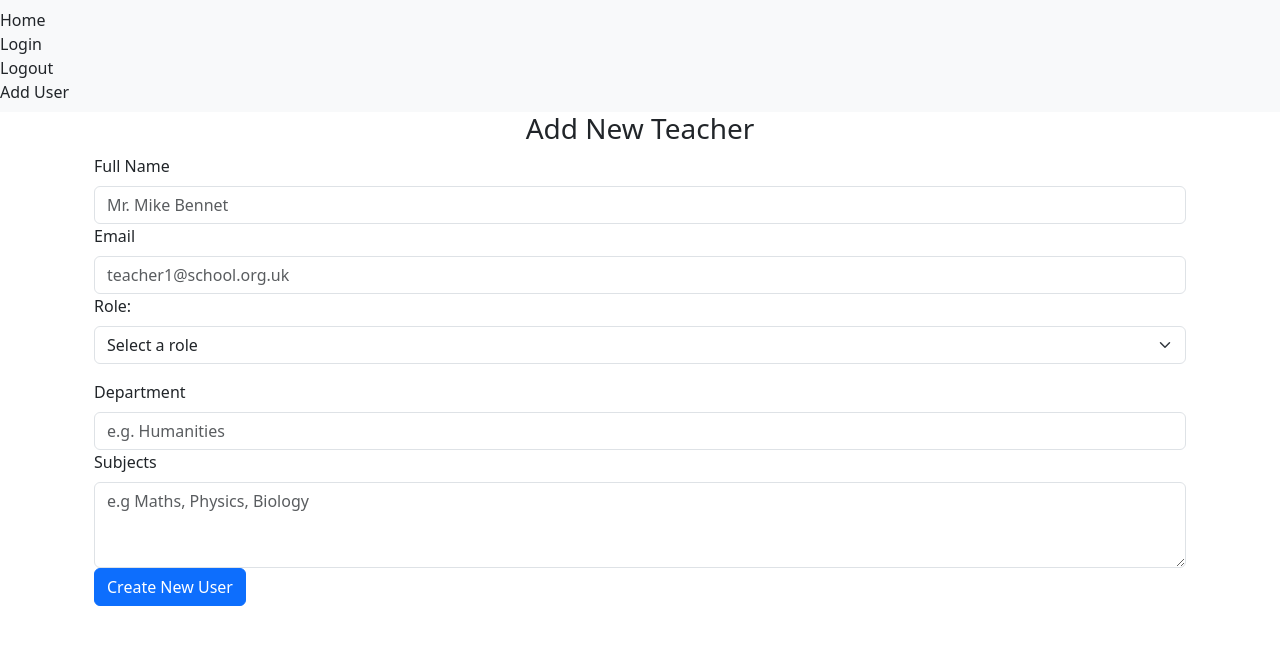
After one commit to Tobi1654/SSMART, a Flask app: page /admin/add_user in a window 1280 px wide. The commit adds this page. Shown: the top 645 px of the page. Run offline with Flask 3, Linux system fonts and the light colour scheme; the visitor is signed in with stand-in values (Sample User, id 1).

Commit message:
almost completed the changing process

```diff
--- a/app/admin.py
+++ b/app/admin.py
@@ -18,7 +18,7 @@ def dashboard():
 
 @admin.route('/admin/add_user', methods=['GET', 'POST'])
 @admin_required
-def add_teacher():
+def add_user():
     if request.method == 'POST':
         full_name = request.form.get('full_name')
         email = request.form.get('email')
@@ -36,7 +36,7 @@ def add_teacher():
 
         if User.query.filter_by(email=email).first():
             flash('An account with this email already exist', category='error')
-            return redirect(url_for('admin.add_use'))
+            return redirect(url_for('admin.add_user'))
 
         base_username = email.split('@')[0]
         username = base_username
@@ -69,7 +69,7 @@ def add_teacher():
 
         db.session.commit()
 
-        flash(f'Teacher created. Username: {username} | Temp password: {temp_password}', category='success')
+        flash(f'{role} created. Username: {username} | Temp password: {temp_password}', category='success')
         return redirect(url_for('admin.add_user'))
 
     return render_template('add_user.html')
--- /dev/null
+++ b/app/templates/add_user.html
@@ -0,0 +1,78 @@
+{% extends "base.html" %} {% block title %}Add New User{% endblock %}
+
+{% block content %}
+
+
+<div class="container">
+<h3 align="center">Add New Teacher</h3>
+
+<form action="{{url_for('admin.add_user') }}" method="POST">
+        <div class="form-group">
+                <label for="full_name" class="form-label">Full Name</label>
+                <input type="text"
+                        class="form-control"
+                        id="full_name"
+                        name="full_name"
+                        placeholder="Mr. Mike Bennet"
+                        required
+                        minlength="3"
+                        pattern="[A-Za-z\s\-]+"
+                >
+
+                <label for="email" class="form-label">Email</label>
+                <input type="email"
+                        class="form-control"
+                        id="email"
+                        name="email"
+                        placeholder="teacher1@school.org.uk"
+                        required
+                >
+
+                <div class="mb-3">
+                        <label for="role" class="form-label">Role:</label>
+                        <select class="form-select" id="role" name="role">
+                                <option value="" selected disabled> Select a role </option>
+                                <option value="student">Student</option>
+                                <option value="teacher">Teacher</option>
+                                <option value="admin">Admin</option>
+                        </select>
+                </div>
+
+                <div id="teacher_fields">
+                        <label for="department" class="form-label">Department</label>
+                        <input type="text"
+                                class="form-control"
+                                id="department"
+                                name="department"
+                                placeholder="e.g. Humanities"
+                        >
+
+                        <label for="subject" class="form-label">Subjects</label>
+                        <textarea class="form-control"
+                                id="subject"
+                                name="subject"
+                                placeholder="e.g Maths, Physics, Biology"
+                                rows="3"
+                        ></textarea>
+                </div>
+
+                <button class="btn btn-primary" type="submit">Create New User</button>
+        </div>
+</form>
+</div>
+
+<script>
+        function toggleTeacherFields(){
+                const role = document.getElementById('role').value;
+                const teacherFields = document.getElementById('teacher-fields');
+                if (role == 'teacher'){
+                        teacherFields.style.display = 'block';
+                }
+                else {
+                        teacherFields.style.display = 'none';
+                }
+        }
+</script>
+
+
+{% endblock %}
--- a/app/templates/admin_dashboard.html
+++ b/app/templates/admin_dashboard.html
@@ -11,5 +11,7 @@
     <small class="text-muted">{{today_date}}</small>
 </div>
 
+    <a href="{{ url_for('admin.add_user') }}" class="btn btn-primary">Add New User</a>
+
 
 {% endblock %}
--- a/app/templates/base.html
+++ b/app/templates/base.html
@@ -27,6 +27,7 @@
                 <a class="nav-item nav-link" id="home" href="/">Home</a>
                 <a class="nav-item nav-link" id="login" href="/login">Login</a>
                 <a class="nav-item nav-link" id="logout" href="/logout">Logout</a>
+                <a class="nav-item nav-link" href="{{ url_for('admin.add_user') }}">Add User</a>
             </div>
         </div>
     </nav>
```
Also changed, not shown: app/templates/add_teacher.html (deleted, +0 -54 lines).
